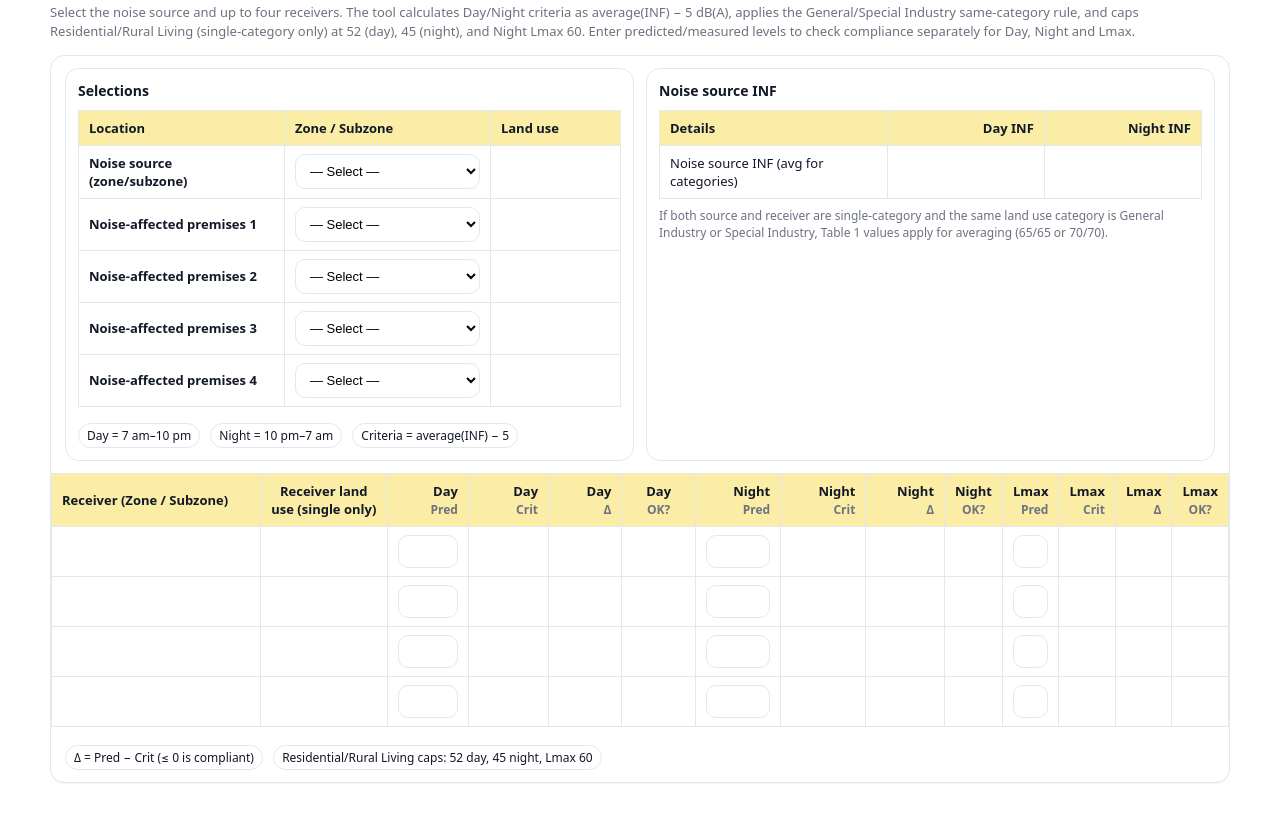
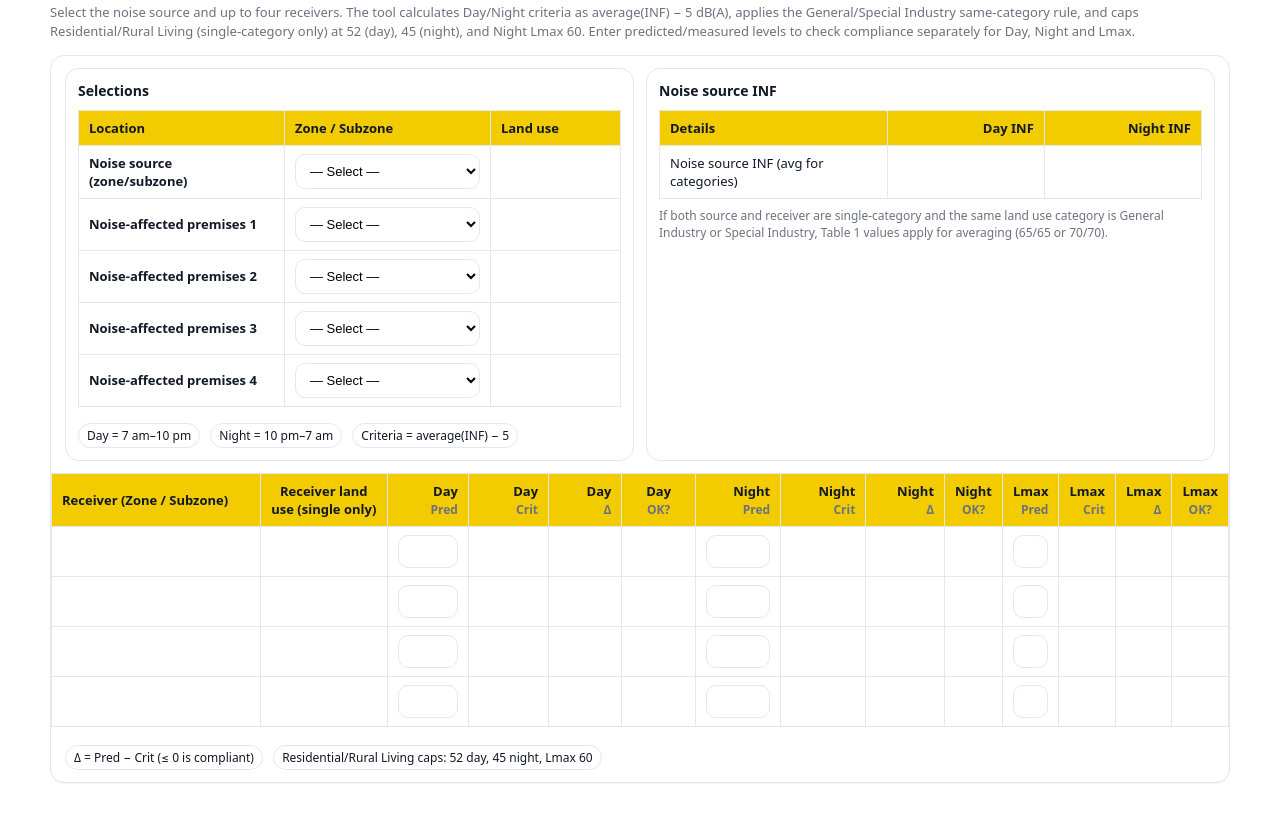
Before and after one commit to debjames/sa-epa-noise-calculator, a plain HTML site: page index.html in a window 1280 px wide. Shown: the part 52-874 px from the top of the page. Drawn offline with Linux system fonts and the light colour scheme.

Commit message:
Index.html

```diff
--- a/index.html
+++ b/index.html
@@ -31,7 +31,7 @@ body{margin:0;font-family:system-ui,-apple-system,Segoe UI,Roboto,Helvetica,Aria
 .sheet{background:var(--sheet);border:1px solid var(--border);border-radius:14px;overflow:hidden;box-shadow:0 1px 0 rgba(0,0,0,.03);}
 table{width:100%;border-collapse:collapse;}
 td,th{border:1px solid var(--border);padding:8px 10px;font-size:13px;vertical-align:middle;}
-th{background:rgba(242,203,0,.35);text-align:left;font-weight:700;}
+th{background:rgba(242,203,0,1);text-align:left;font-weight:700;}
 .small{font-size:12px;color:var(--muted);}
 select{width:100%;border:1px solid var(--border);border-radius:10px;padding:8px 10px;font-size:13px;background:white;}
 input[type="number"]{width:100%;border:1px solid var(--border);border-radius:10px;padding:8px 10px;font-size:13px;background:white;box-sizing:border-box;}
```
